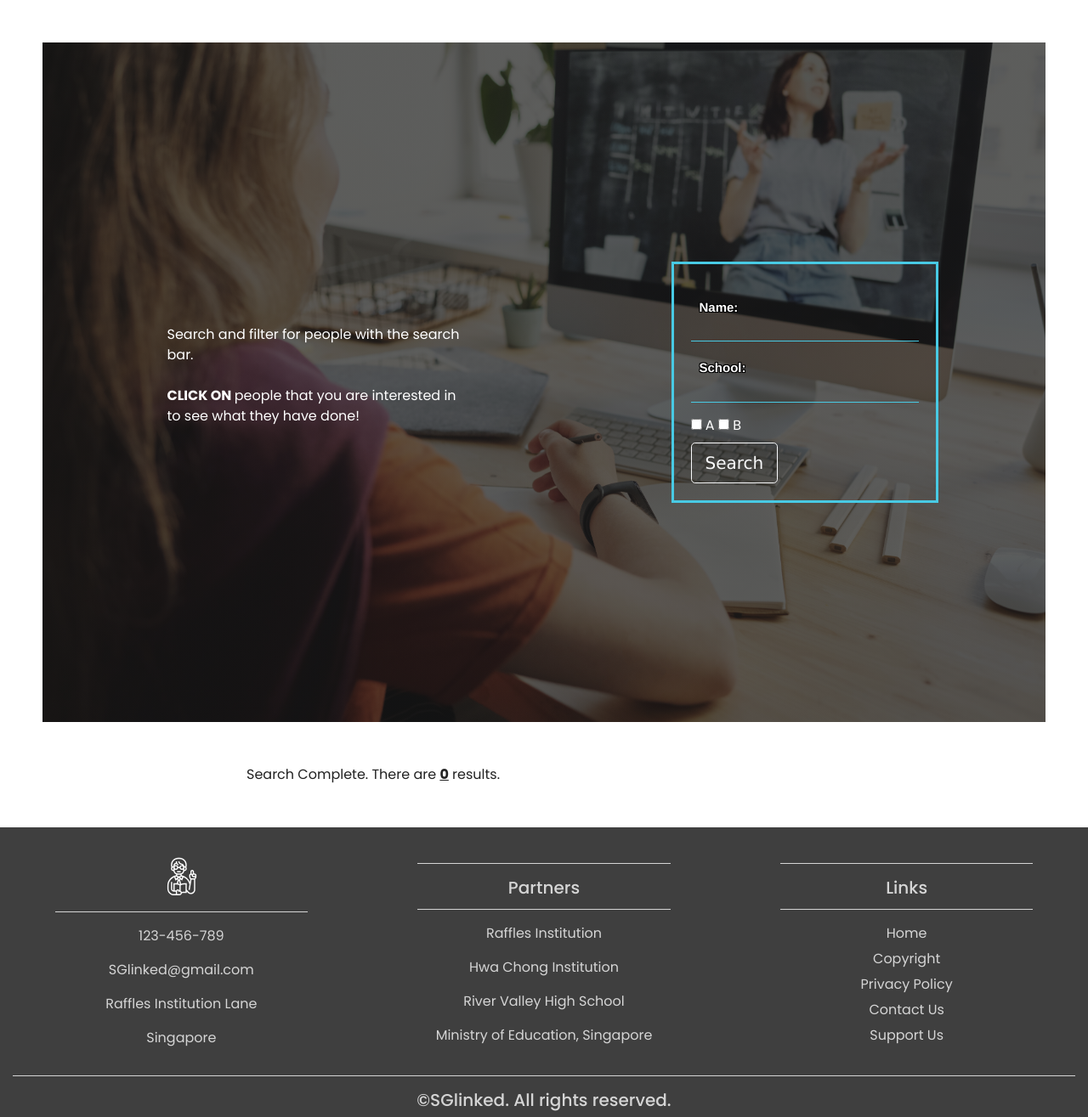
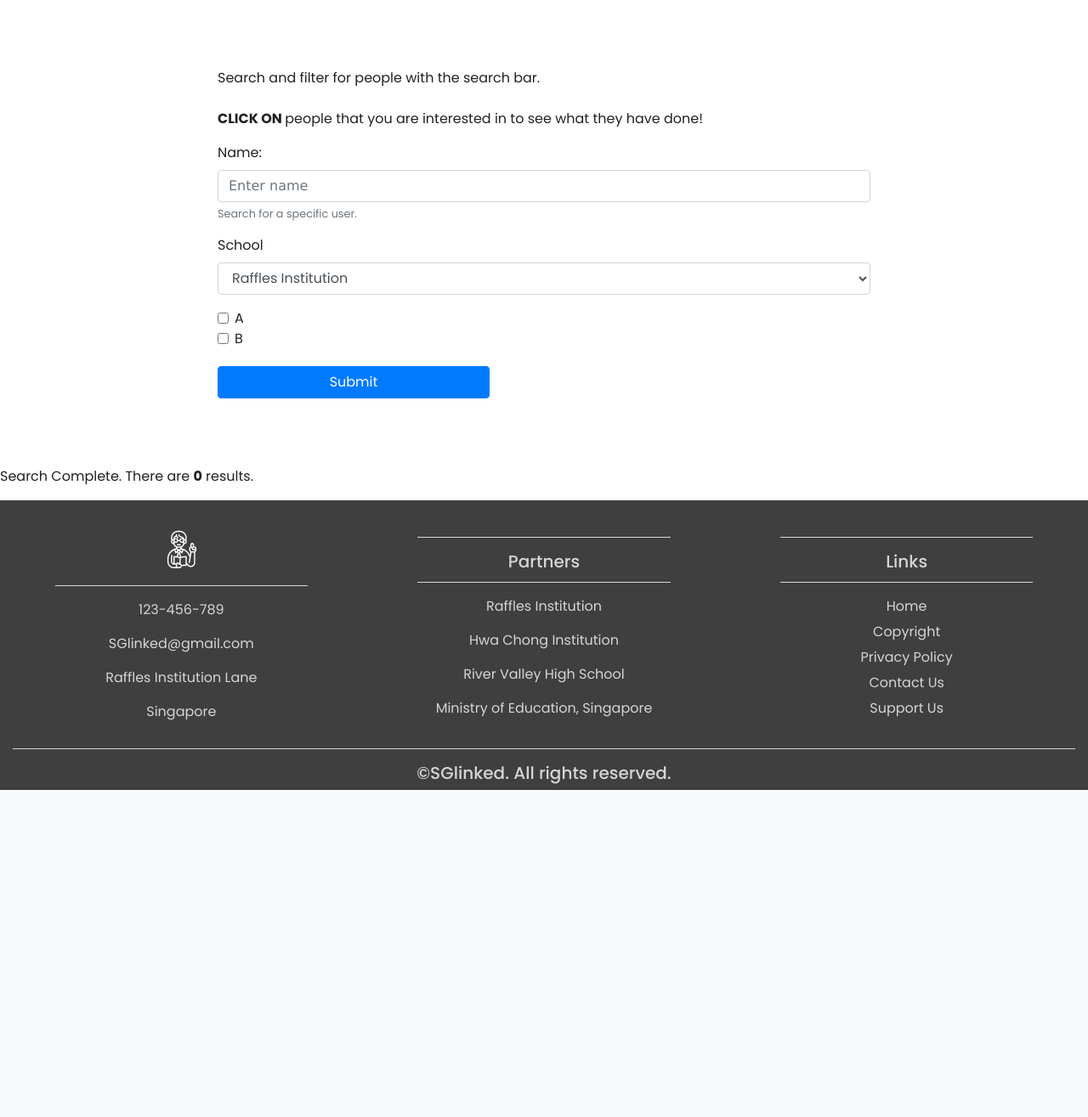
Before and after one commit to AWallaby/IntuitionV8, a Flask app: page /search_profiles in a window 1280 px wide. Shown: the part 96-1411 px from the top of the page at 85% size. After the commit the page ends 1026 px from the top, so only its background shows below. Run offline with Flask 2, Linux system fonts and the light colour scheme; some libraries are stand-ins or nearby versions.

Commit message:
updated css of searchprofiles

```diff
--- a/static/home.css
+++ b/static/home.css
@@ -26,12 +26,12 @@
     font-size: 500%;
     text-shadow: 1px 1px 15px #000;
 }
-.carousel-caption h3 {
+/* .carousel-caption h3 {
     font-size: 2--%;
     font-weight: 500;
     text-shadow: 1px 1px 10px #000;
     padding-bottom: 10px;
-}
+} */
 .jumbotron {
     padding: 40px;
     padding-right: 100px;
--- a/static/meetings.css
+++ b/static/meetings.css
@@ -1,217 +1,3 @@
-
-
-.intro {
-	background: linear-gradient(rgba(26,26,26,0.5),rgba(26,26,26,0.5)),url("/static/images/my-meetings.jpg");
-    background-size: cover;
-    background-repeat: no-repeat;
-    background-position: center center;
-    height: 70vh;
-    color: #FFFFFF;
-    padding: 20vh 0;
-    vertical-align: center;
+#search-box {
+	padding: 10vh 20vw;
 }
-
-.intro h1 {
-	margin: auto;
-	text-align: center;
-}
-
-#meetings-intro {
-	text-align: center;
-}
-
-#meetings-intro p{
-	margin: 10px auto;
-	max-width: 500px;
-}
-
-.search-container {
-	margin: 50px;
-	padding: auto;
-	justify-content: center;
-	align-items: center;
-}
-
-
-.meetings-container {
-	/*background-color: green;*/
-	margin: 50px auto;
-	max-width: 700px;
-	/*margin-top: 100px*/
-}
-
-
-/*Meeting boxes*/
-
-.meetings-box {
-	margin: 30px 0;
-	padding: 30px;
-
-	max-width: 700px;
-	display: flex;
-	flex-wrap: wrap;
-	align-items: center;
-	justify-content: center;
-
-	border: 3px solid #48CAE4;
-	border-radius: 25px;
-}
-
-.meetings-details {
-	width: 260px;
-	font-size: 13px;
-	margin: 0 20px;
-}
-
-.registered-box {
-	width: 200px;
-	/*float: right;*/
-	/*margin: 10px 0;*/
-	/*padding-left: 20px;*/
-	text-align: center;
-	font-size: 15px;
-}
-
-.registered-box h4 {
-	font-size: 15px;
-}
-
-.registered-box img {
-	width: 100px;
-}
-
-.meetings-box h2{
-	margin: 10px 0;
-	font-size: 16px;
-}
-
-
-.meetings-container strong {
-	text-decoration: underline;
-}
-
-
-
-
-/*End Meeting boxes*/
-
-
-/* Meeting info */
-
-.subject-image {
-	padding: 10px 0;
-	display: flex;
-	align-items: center;
-}
-
-.subject-image img {
-	width: 100px;
-}
-
-
-.meeting-info {
-	margin: 50px auto;
-	padding: 30px auto;
-	width: 100%;
-
-	text-align: center;
-}
-.meeting-info h4 {
-	font-size: 17px;
-}
-.meeting-info a {
-	color: #640ba3;
-}
-.meeting-info a:hover {
-	color: #1319bf;
-}
-
-.tutee-participants {
-	margin: 50px 0;
-}
-.meeting-info li {
-	padding: 0;
-}
-
-.registered-box2 {
-	margin: auto;
-	margin-bottom: 50px;
-	width: 200px;
-}
-
-.registered-box2 img {
-	margin: 20px;
-	width: 150px;
-}
-
-
-.return-buttons {
-	margin: auto;
-	padding: 50px;
-	width: 500px;
-
-	display: flex;
-	flex-direction: column;
-	justify-content: center;
-	align-items: center;
-}
-
-/* Search box */
-.search-container {
-	/* border: 3px solid #48CAE4; */
-	background: linear-gradient(rgba(26,26,26,0.7),rgba(26,26,26,0.7)),url("../static/images/signup-image.jpg");
-    background-size: cover;
-    background-repeat: no-repeat;
-    background-position: center center;
-
-	color: white;
-	height: 100%;
-	padding: 20px;
-	width: auto;
-
-	display: flex;
-	justify-content: space-around;
-	flex-wrap: wrap;
-	align-items: center;
-}
-
-.search-text {
-	color: inherit;
-	margin: auto;
-	padding: 20px;
-	width: 400px;
-}
-
-.search-box {
-	margin: auto;
-	border: 3px solid #48CAE4;
-	padding: 20px;
-}
-
-#search-query {
-	width: 100%;
-	padding: 5px 0;
-	margin: 15px 0;
-}
-
-#search-query label {
-	color: white;
-	text-shadow: -1px -1px 0 #000, 1px -1px 0 #000, -1px 1px 0 #000, 1px 1px 0 #000;
-	text-align: right;
-	font-size: 15px;
-	clear: both;
-	float: left;
-	margin-right: 5px;
-}
-
-#search-query input {
-	font-size: 14px;
-}
-
-#search-query select {
-	font-size: 14px;
-	padding: 4px;
-	height: 35px;
-}
-
-/* End of Search box */
--- a/templates/search_profiles.html
+++ b/templates/search_profiles.html
@@ -11,18 +11,37 @@ profiles (List of profile dicts)
 {%endblock%}
 
 {%block body%}
+    <div class = "container-fluid" id = "search-box">
+        <p>Search and filter for people with the search bar. <br><br> <b> CLICK ON </b> people that you are interested in to see what they have done! </p>
 
-    <div class = "search-container">
-        <div class="search-text">
-            <p>Search and filter for people with the search bar. <br><br> <b> CLICK ON </b> people that you are interested in to see what they have done! </p>
-        </div>
+        <form action="/search_profiles" method="POST">
+            <div class="form-group">
+                <label for="exampleInputEmail1">Name: </label>
+                <input class="form-control" type="text" id ="name" placeholder = 'Enter name' name = "name">
+                <small id="emailHelp" class="form-text text-muted">Search for a specific user.</small>
+            </div>
 
-        <form class="search-box" action="/search_profiles" method="POST">
-            <div class="textbox" id = "search-query">
-                <label for="name"> Name: </label>
-                <input type="text" id ="name" placeholder = '{{name}}' name = "name">
+            <div class="form-group">
+                <label for="exampleFormControlSelect1">School</label>
+                <select class="form-control" id="school">
+                    <option>Raffles Institution</option>
+                    <option>2</option>
+                    <option>3</option>
+                    <option>4</option>
+                    <option>5</option>
+                </select>
             </div>
-            <div class="textbox" id = "search-query">
+
+            {% for tag in tags %}
+            <div class="form-check">
+                <input class="form-check-input" type="checkbox" value="tag/{{tag}}" id="defaultCheck1">
+                <label class="form-check-label" for="{{tag}}">
+                  {{tag}}
+                </label>
+            </div>
+            {% endfor %}
+
+            <!-- <div class="textbox" id = "search-query">
                 <label for="school"> School: </label>
                 <input type="text" id = 'school' placeholder = '{{school}}' name = "school">
             </div>
@@ -32,13 +51,12 @@ profiles (List of profile dicts)
                     <input type="checkbox" name="tag/{{tag}}">
                     <label for="{{tag}}"> {{tag}} </label>
                 {% endfor %}
-            </div>
+            </div> -->
 
-
-            <input type = 'submit' class = "btn btn-outline-light btn-lg" value = 'Search'>
+            <!-- <input type = 'submit' class = "btn btn-outline-light btn-lg" value = 'Search'> -->
+            <button type="submit" class="btn btn-primary">Submit</button>
         </form>
     </div>
-
 
     <div class = "meetings-container">
         <p> Search Complete. There are <strong> {{profiles | length}}</strong>  results. </p>
```
